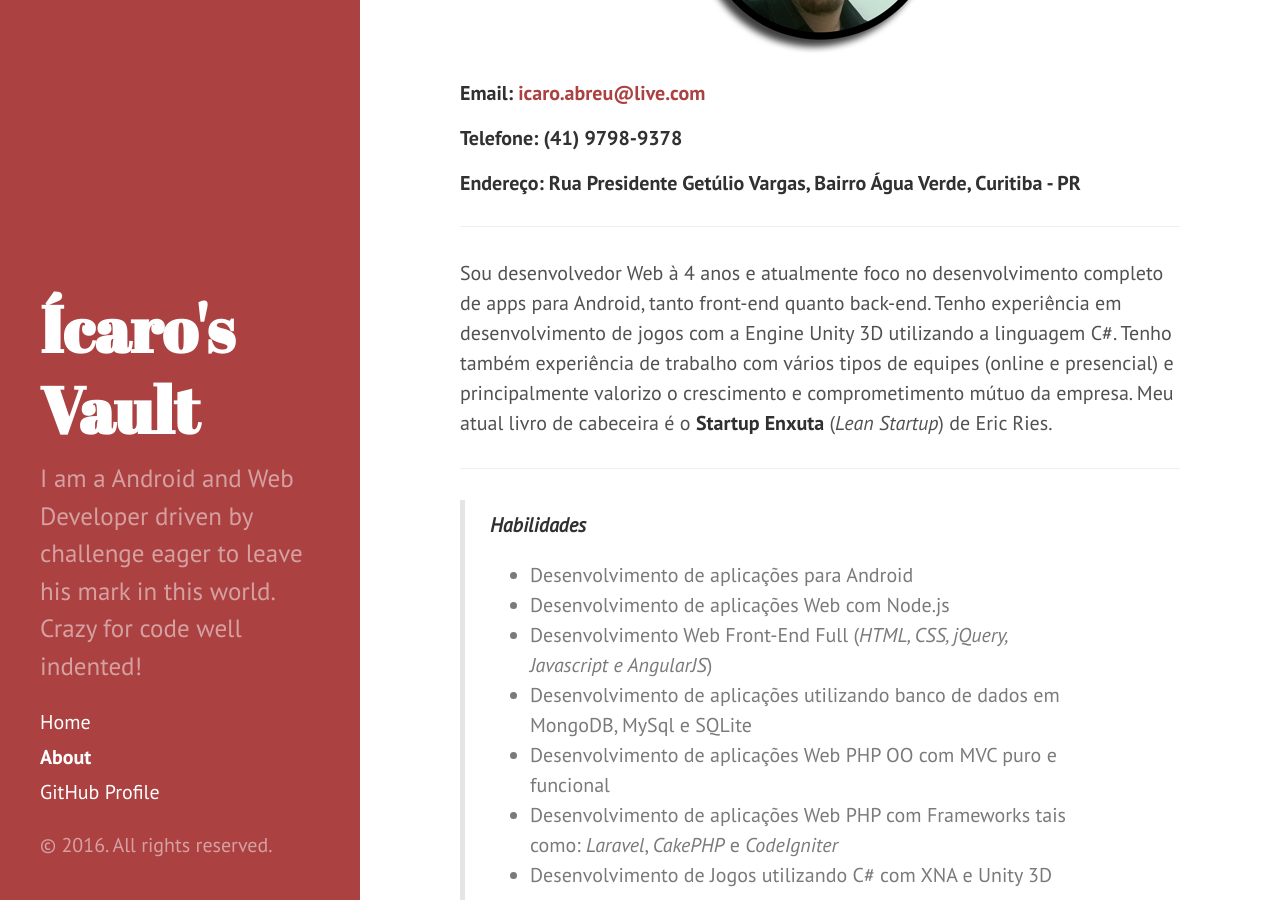
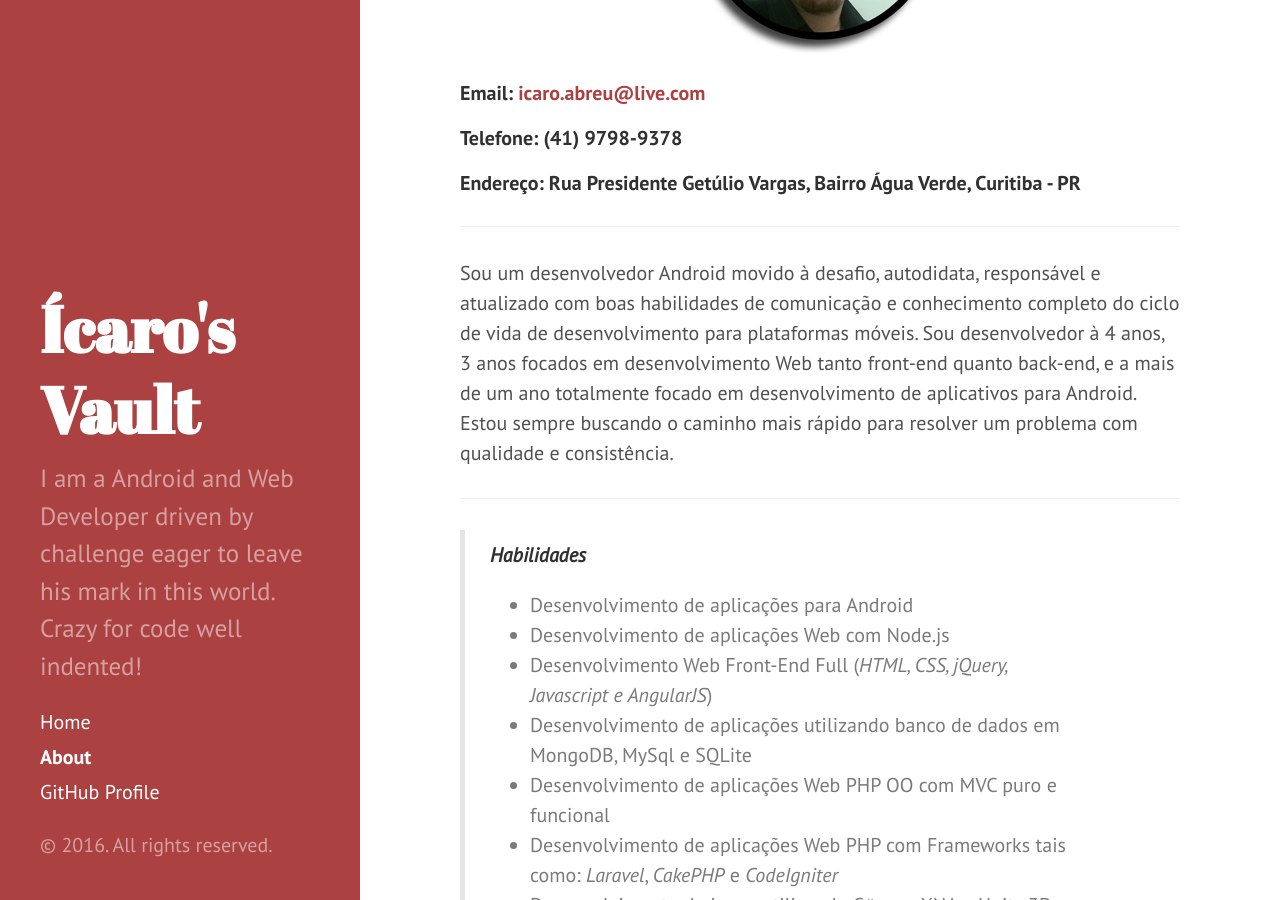
Before and after one commit to icaroabreu/icaroabreu.github.io, a Jekyll site: the page built from about.md, in a window 1280 px wide and 900 px high, scrolled down 447 px. Built offline with Jekyll 4.4.1, drawn with Linux system fonts in a browser that asks for light colours; Markdown is read by kramdown in place of the engine named in the settings.

Commit message:
Update about.md

```diff
--- a/about.md
+++ b/about.md
@@ -11,7 +11,7 @@ title: About
 
 ----------
 
-Sou desenvolvedor Web à 4 anos e atualmente foco no desenvolvimento completo de apps para Android, tanto front-end quanto back-end. Tenho experiência em desenvolvimento de jogos com a Engine Unity 3D utilizando a linguagem C#. Tenho também experiência de trabalho com vários tipos de equipes (online e presencial) e principalmente valorizo o crescimento e comprometimento mútuo da empresa. Meu atual livro de cabeceira é o **Startup Enxuta** (*Lean Startup*) de Eric Ries.
+Sou um desenvolvedor Android movido à desafio, autodidata, responsável e atualizado com boas habilidades de comunicação e conhecimento completo do ciclo de vida de desenvolvimento para plataformas móveis. Sou desenvolvedor à 4 anos, 3 anos focados em desenvolvimento Web tanto front-end quanto back-end, e a mais de um ano totalmente focado em desenvolvimento de aplicativos para Android. Estou sempre buscando o caminho mais rápido para resolver um problema com qualidade e consistência.
 
 ----------
 
```
